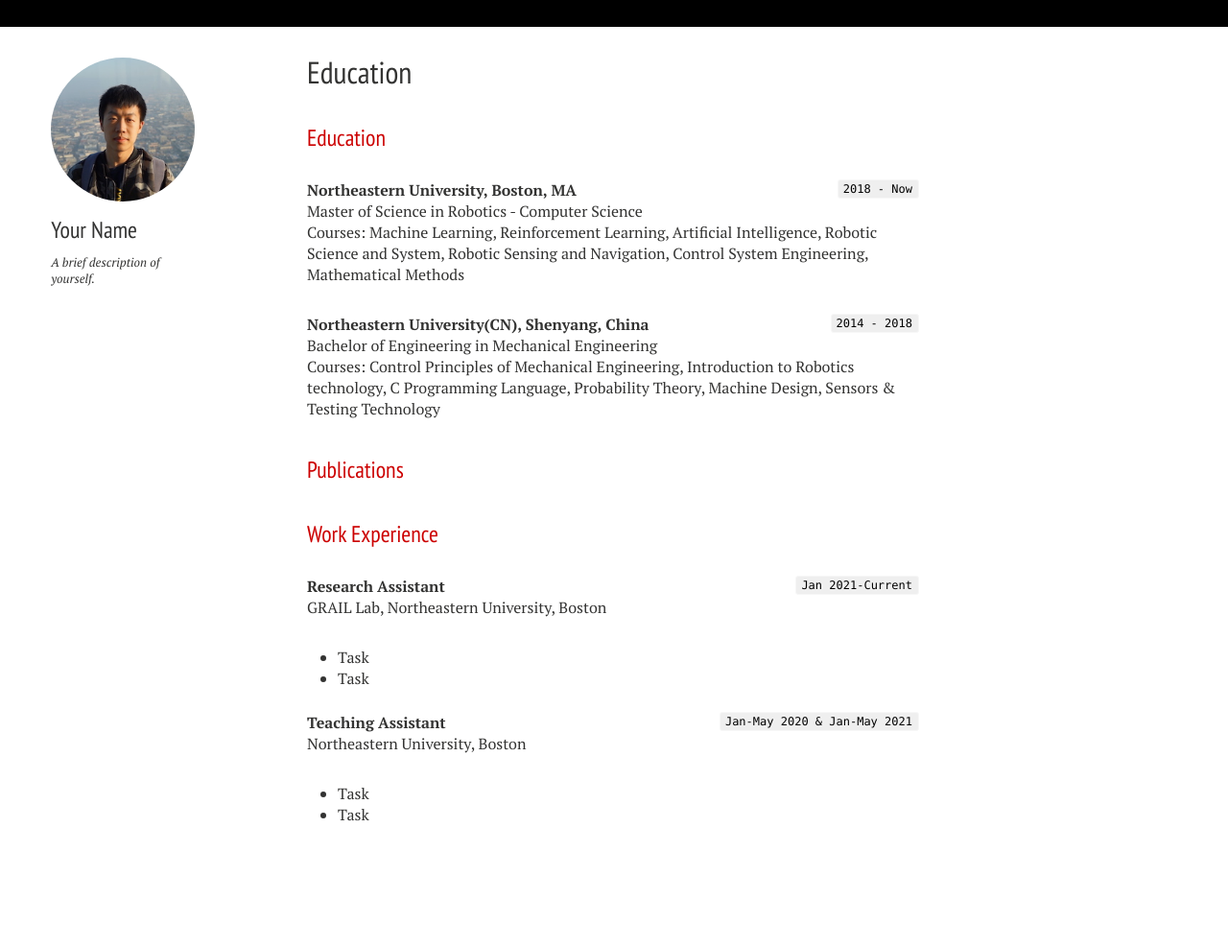
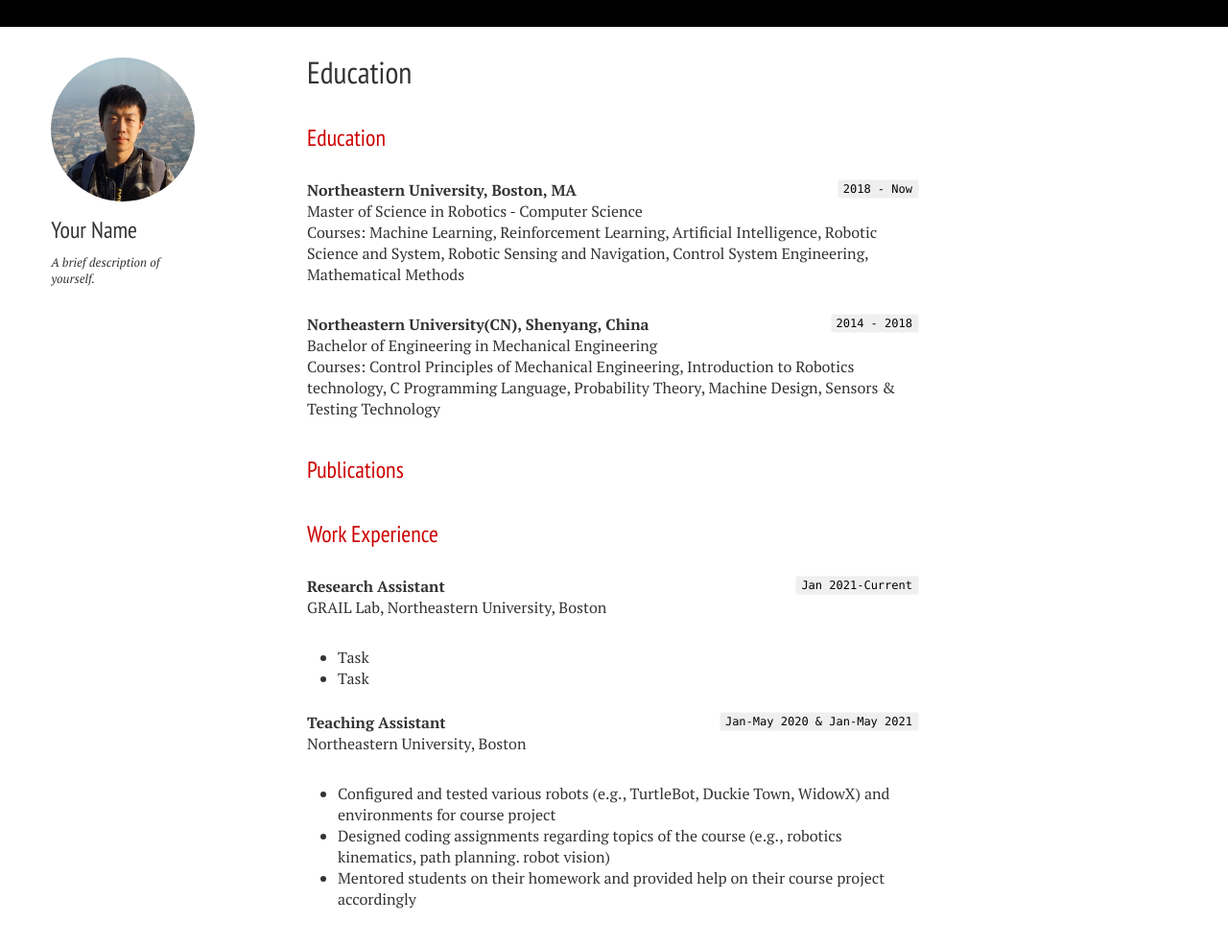
Before and after one commit to YzyLmc/YzyLmc.github.io, a Jekyll site: the page built from docs/resume.md, in a window 1280 px wide, cut to the strip 104-1156 px from the top of the page. Shown: the top 986 px of the strip at 96% size. Built offline with Jekyll 4.4.1, drawn with Linux system fonts in a browser that asks for light colours; nearby versions of some CDN libraries; our own code applies the rules of GitHub Pages for plain Markdown files; before the commit the page ends 1068 px from its top, so only the background shows below that.

Commit message:
update 08/22

```diff
--- a/docs/resume.md
+++ b/docs/resume.md
@@ -23,16 +23,15 @@
 `Jan 2021-Current`
 __Research Assistant__ <br>
 GRAIL Lab, Northeastern University, Boston
-
 - Task
 - Task
 
 `Jan-May 2020 & Jan-May 2021`
 __Teaching Assistant__ <br>
 Northeastern University, Boston
-
-- Task
-- Task
+- Configured and tested various robots (e.g., TurtleBot, Duckie Town, WidowX) and environments for course project
+- Designed coding assignments regarding topics of the course (e.g., robotics kinematics, path planning. robot vision)
+- Mentored students on their homework and provided help on their course project accordingly
 
 
 
```
Also changed, not shown: docs/favicon.png, docs/favicon1.png (added), 2 other files.
